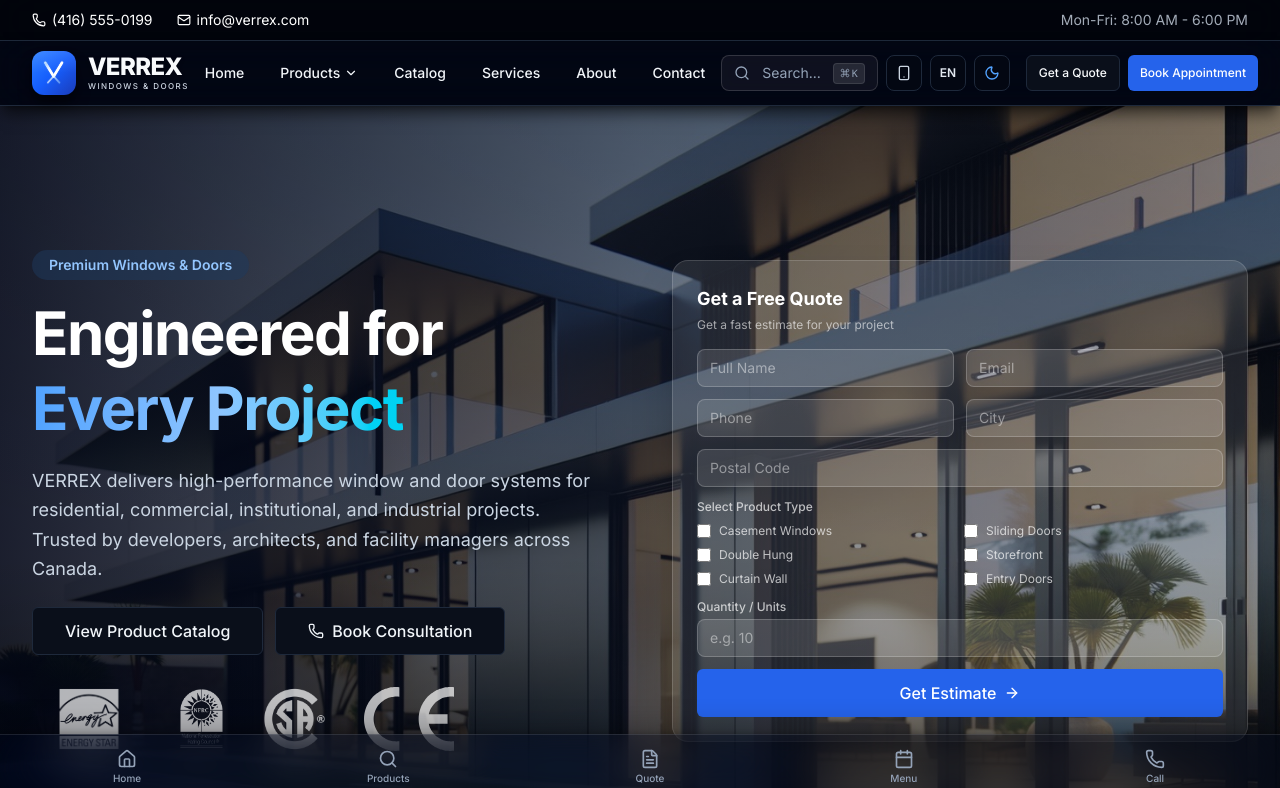
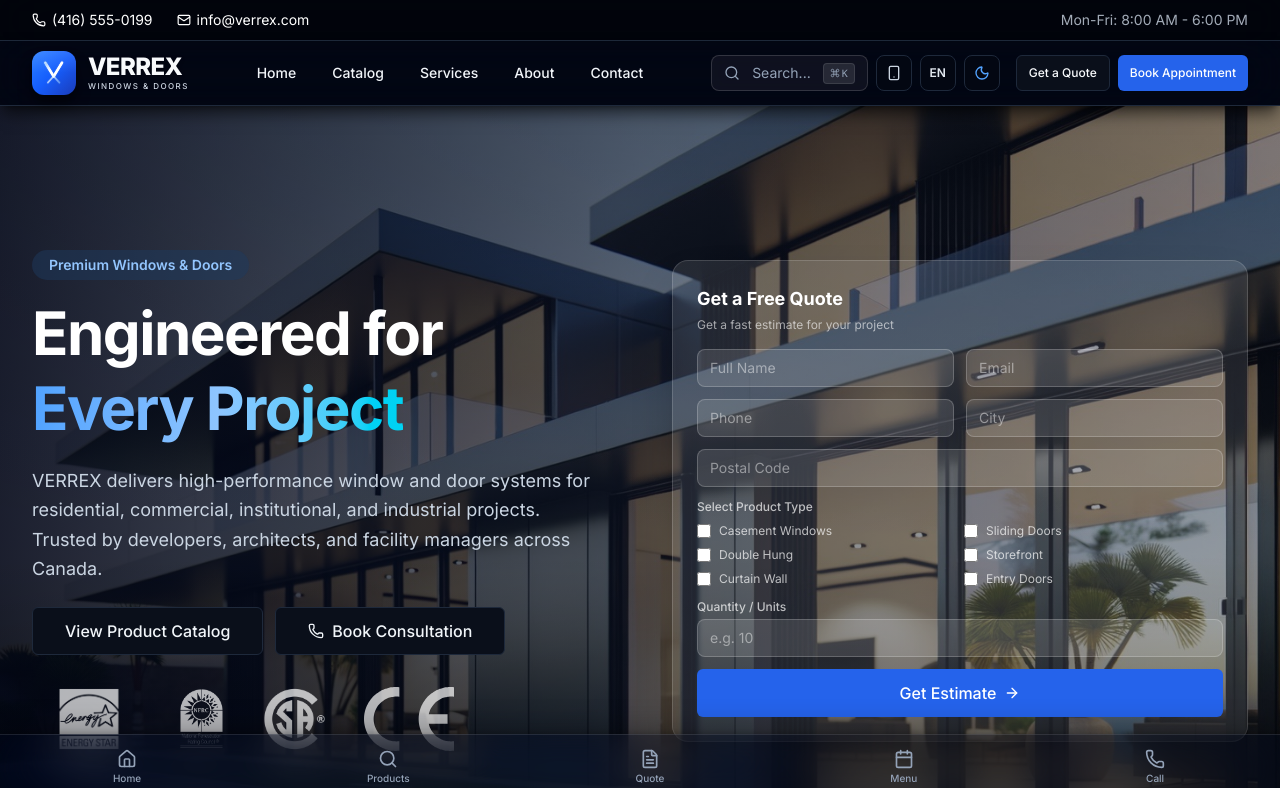
Before and after one commit to OL-Projects/verrex-website, a Next.js app: page /en in a window 1280 px wide. Shown: the top 788 px of the page. Built offline with nearby package versions, Linux system fonts and the light colour scheme.

Commit message:
refactor: simplify navbar - remove Products dropdown, keep Home/Catalog/Services/About/Contact

```diff
--- a/src/components/layout/header.tsx
+++ b/src/components/layout/header.tsx
@@ -16,29 +16,17 @@
   Mail,
   Menu,
   X,
-  ChevronDown,
   Search,
   Command,
-  DoorOpen,
-  AppWindow,
 } from "lucide-react"
 
 export function Header() {
   const [mobileMenuOpen, setMobileMenuOpen] = useState(false)
-  const [activeDropdown, setActiveDropdown] = useState<string | null>(null)
   const router = useRouter()
   const t = useTranslations('Navigation')
 
   const navigation = [
     { name: t('home'), href: "/" },
-    {
-      name: t('products'),
-      href: "#",
-      children: [
-        { name: t('windows'), href: "/products/windows", icon: AppWindow },
-        { name: t('doors'), href: "/products/doors", icon: DoorOpen },
-      ],
-    },
     { name: t('catalog'), href: "/catalog" },
     { name: t('services'), href: "/services" },
     { name: t('about'), href: "/about" },
@@ -114,50 +102,13 @@
             {/* Desktop Navigation */}
             <nav className="hidden lg:flex items-center gap-1">
               {navigation.map((item) => (
-                <div
+                <IntlLink
                   key={item.name}
-                  className="relative"
-                  onMouseEnter={() =>
-                    item.children && setActiveDropdown(item.name)
-                  }
-                  onMouseLeave={() => setActiveDropdown(null)}
-                >
-                  <IntlLink
                   href={item.href}
-                    className="flex items-center gap-1 px-4 py-2 text-sm font-medium text-slate-800 dark:text-slate-200 hover:text-blue-600 dark:hover:text-blue-400 rounded-md hover:bg-white/40 dark:hover:bg-white/10 transition-all duration-200"
+                  className="px-4 py-2 text-sm font-medium text-slate-800 dark:text-slate-200 hover:text-blue-600 dark:hover:text-blue-400 rounded-md hover:bg-white/40 dark:hover:bg-white/10 transition-all duration-200"
                 >
                   {item.name}
-                    {item.children && (
-                      <ChevronDown className="h-3.5 w-3.5" />
-                    )}
                 </IntlLink>
-
-                  {/* Dropdown */}
-                  <AnimatePresence>
-                    {item.children && activeDropdown === item.name && (
-                      <motion.div
-                        initial={{ opacity: 0, y: 8 }}
-                        animate={{ opacity: 1, y: 0 }}
-                        exit={{ opacity: 0, y: 8 }}
-                        transition={{ duration: 0.15, ease: "easeOut" }}
-                        className="absolute left-0 top-full pt-1 w-56 z-50"
-                      >
-                        <div className="bg-white/50 dark:bg-slate-900/40 backdrop-blur-xl rounded-xl shadow-xl shadow-black/10 dark:shadow-black/40 border border-white/30 dark:border-white/10 py-2 overflow-hidden">
-                          {item.children.map((child) => (
-                            <IntlLink
-                              key={child.name}
-                              href={child.href}
-                              className="flex items-center gap-3 px-4 py-2.5 text-sm text-slate-700 dark:text-slate-300 hover:bg-white/50 dark:hover:bg-white/10 hover:text-blue-600 dark:hover:text-blue-400 transition-all duration-200"
-                            >
-                              <child.icon className="h-4 w-4" />
-                              {child.name}
-                            </IntlLink>
-                          ))}
-                        </div>
-                      </motion.div>
-                    )}
-                  </AnimatePresence>
-                </div>
               ))}
             </nav>
 
@@ -247,30 +198,14 @@
                 </IntlLink>
 
                 {navigation.map((item) => (
-                  <div key={item.name}>
                   <IntlLink
+                    key={item.name}
                     href={item.href}
                     className="block px-4 py-2.5 text-base font-medium text-slate-800 dark:text-slate-200 hover:bg-white/40 dark:hover:bg-white/10 rounded-md transition-all duration-200"
                     onClick={() => setMobileMenuOpen(false)}
                   >
                     {item.name}
                   </IntlLink>
-                    {item.children && (
-                      <div className="ml-4 space-y-1">
-                        {item.children.map((child) => (
-                          <IntlLink
-                            key={child.name}
-                            href={child.href}
-                            className="flex items-center gap-2 px-4 py-2 text-sm text-slate-700 dark:text-slate-400 hover:bg-white/40 dark:hover:bg-white/10 rounded-md transition-all duration-200"
-                            onClick={() => setMobileMenuOpen(false)}
-                          >
-                            <child.icon className="h-4 w-4" />
-                            {child.name}
-                          </IntlLink>
-                        ))}
-                      </div>
-                    )}
-                  </div>
                 ))}
                 <div className="pt-4 space-y-2 border-t border-white/20 dark:border-white/10 mt-4">
                   <IntlLink href="/quote" onClick={() => setMobileMenuOpen(false)}>
```
Lines whose indentation alone changed are shown as unchanged.
